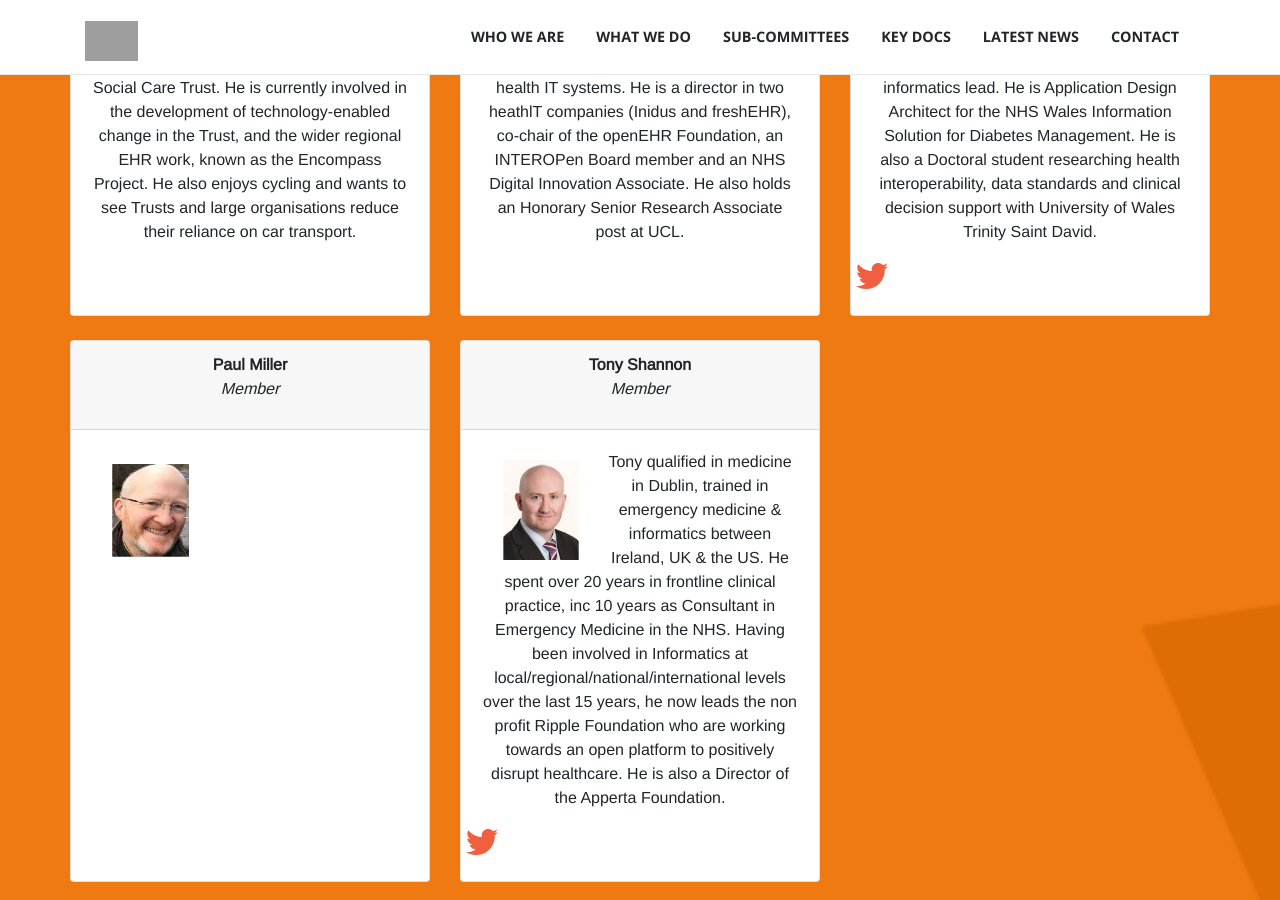
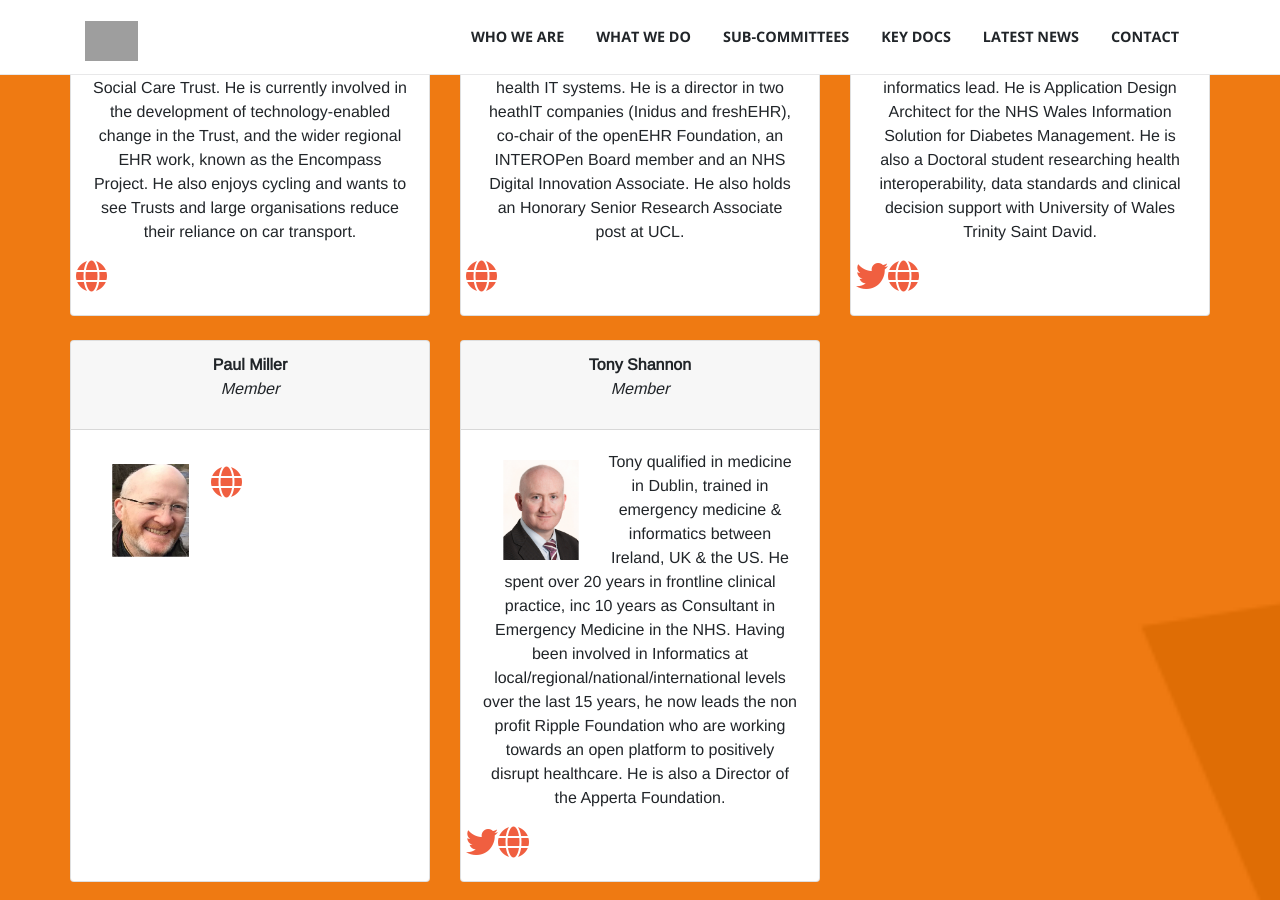
Before and after one commit to AppertaFoundation/apperta.org, a Jekyll site: the page built from _pages/clinical-content.md, in a window 1280 px wide and 900 px high, scrolled down 866 px. Built offline with Jekyll 4.4.1, drawn with Linux system fonts in a browser that asks for light colours; nearby versions of some CDN libraries; some web fonts are replaced; grey boxes are pictures that could not be loaded.

Commit message:
Syntax error fix

```diff
--- a/_pages/clinical-content.md
+++ b/_pages/clinical-content.md
@@ -40,7 +40,7 @@ description: Add description for the subcommittee here
                                                     <a href="http://twitter.com/{{ subcommittee-member.twitter }}" target="_blank"><i class="fab fa-twitter fa-2x"></i></a>
                                                 {% endif %}
                                                 {% if subcommittee-member.url == null %}
-                                                    {% elsei%}
+                                                    {% else %}
                                                     <a href="{{ subcommittee-member.url }}" target="_blank"><i class="fas fa-globe fa-2x"></i></a>
                                                 {% endif %}
                                                 {% if subcommittee-member.linkedin == null %}
```
